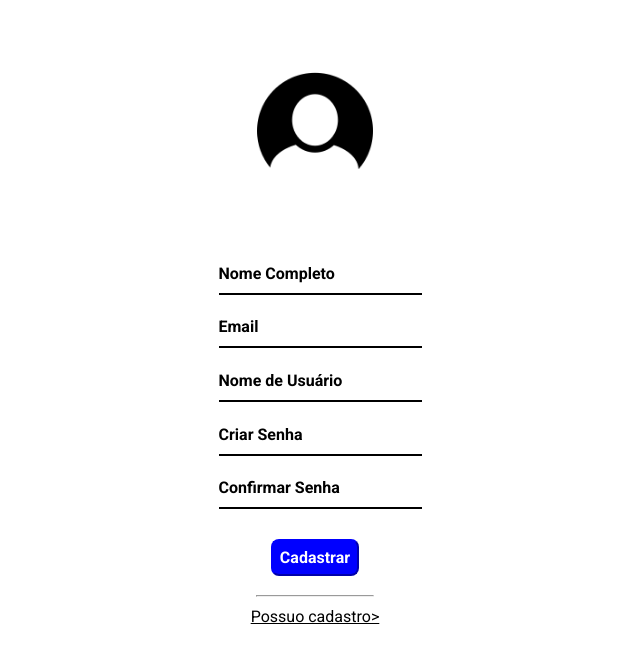
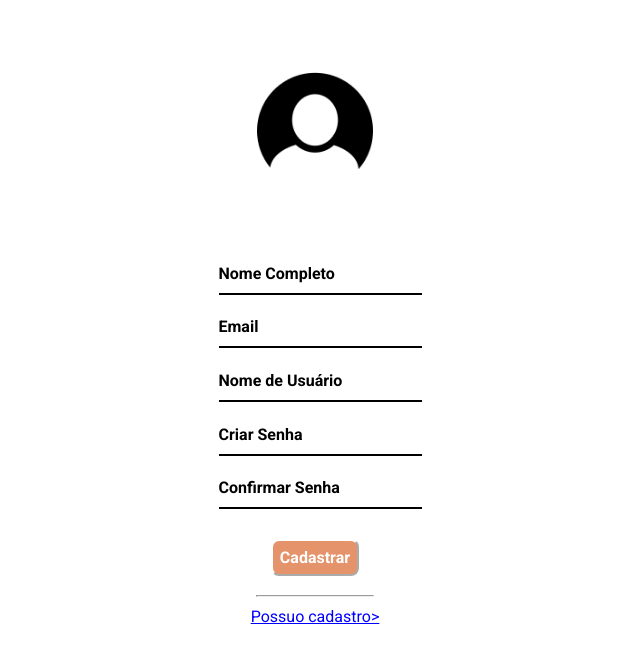
Before and after one commit to DouglasMoura99/Projetodoeseguro, a plain HTML site: page cadastro.html in a window 1280 px wide. Shown: the whole page, without its empty margins (325-965 px from the left). Drawn offline with Linux system fonts and the light colour scheme.

Commit message:
Update cadastro.css

```diff
--- a/cadastro.css
+++ b/cadastro.css
@@ -87,8 +87,8 @@ body{
     color: #352791;
 }
 button{
-    background-color: blue;
-    border-color: blue;
+    background-color: #E5936A;
+    border-color: white;
     border-radius: 8px;
     padding: 7px;
     font-weight: bold;
@@ -101,7 +101,7 @@ button{
 
 }
 button:hover{
-    background-color: blue;
+    background-color: orange;
     color: black;
 }
 .justify-center{
@@ -120,6 +120,6 @@ p{
     text-align: center;
 }
 a{
-    color: black;
+    color: blue;
 
 }
```
